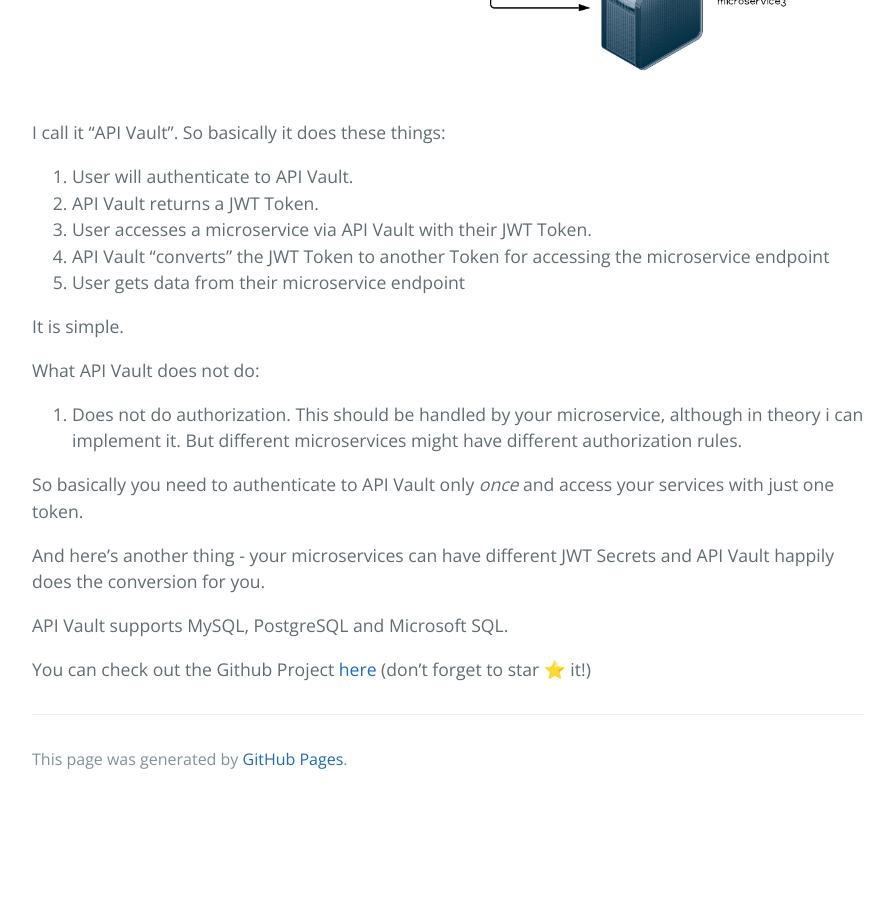
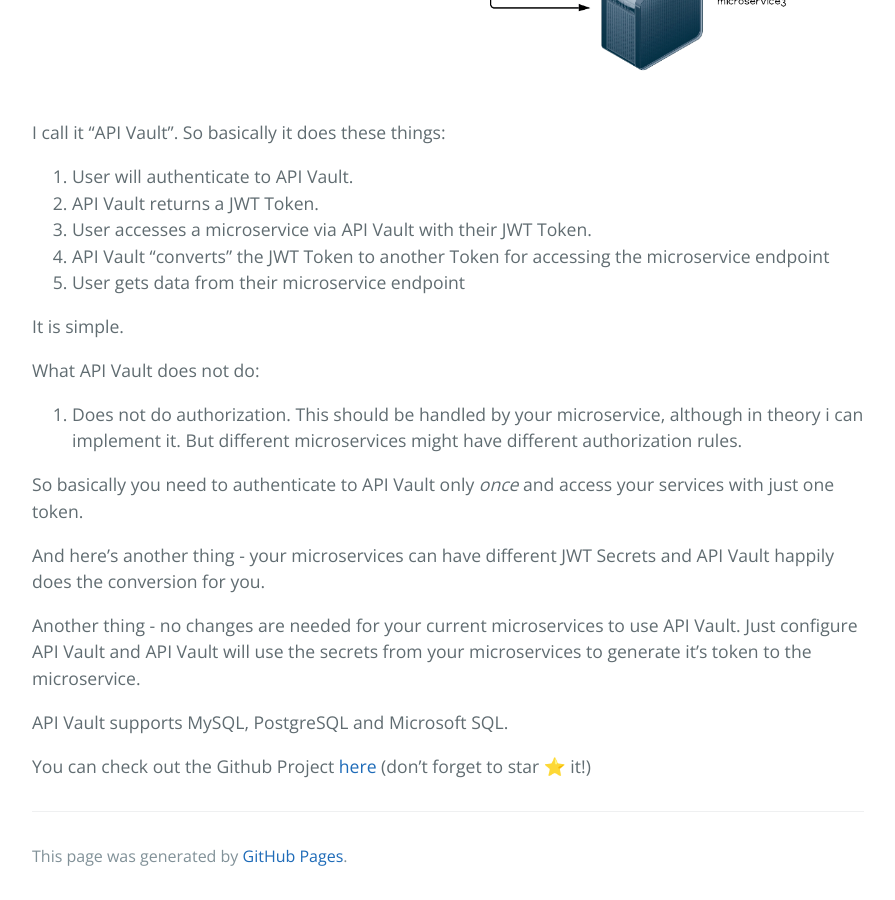
Before and after one commit to muhammadn/muhammadn.github.io, a Jekyll site: the page built from _posts/2019-03-22-introducing-api-vault.md, in a window 1280 px wide and 900 px high, scrolled down 1344 px. Shown: the whole window, without its empty margins (192-1087 px from the left). Built offline with Jekyll 4.4.1, drawn with Linux system fonts in a browser that asks for light colours; before the commit the page ends 2147 px from its top, so only the background shows below that.

Commit message:
add more info

```diff
--- a/_posts/2019-03-22-introducing-api-vault.md
+++ b/_posts/2019-03-22-introducing-api-vault.md
@@ -47,6 +47,9 @@ So basically you need to authenticate to API Vault only *once* and access your s
 
 And here's another thing - your microservices can have different JWT Secrets and API Vault happily does the conversion for you.
 
+Another thing - no changes are needed for your current microservices to use API Vault. Just configure API Vault
+and API Vault will use the secrets from your microservices to generate it's token to the microservice.
+
 API Vault supports MySQL, PostgreSQL and Microsoft SQL.
 
 You can check out the Github Project [here](https://github.com/muhammadn/APIVault) (don't forget to star ⭐️ it!)
```
